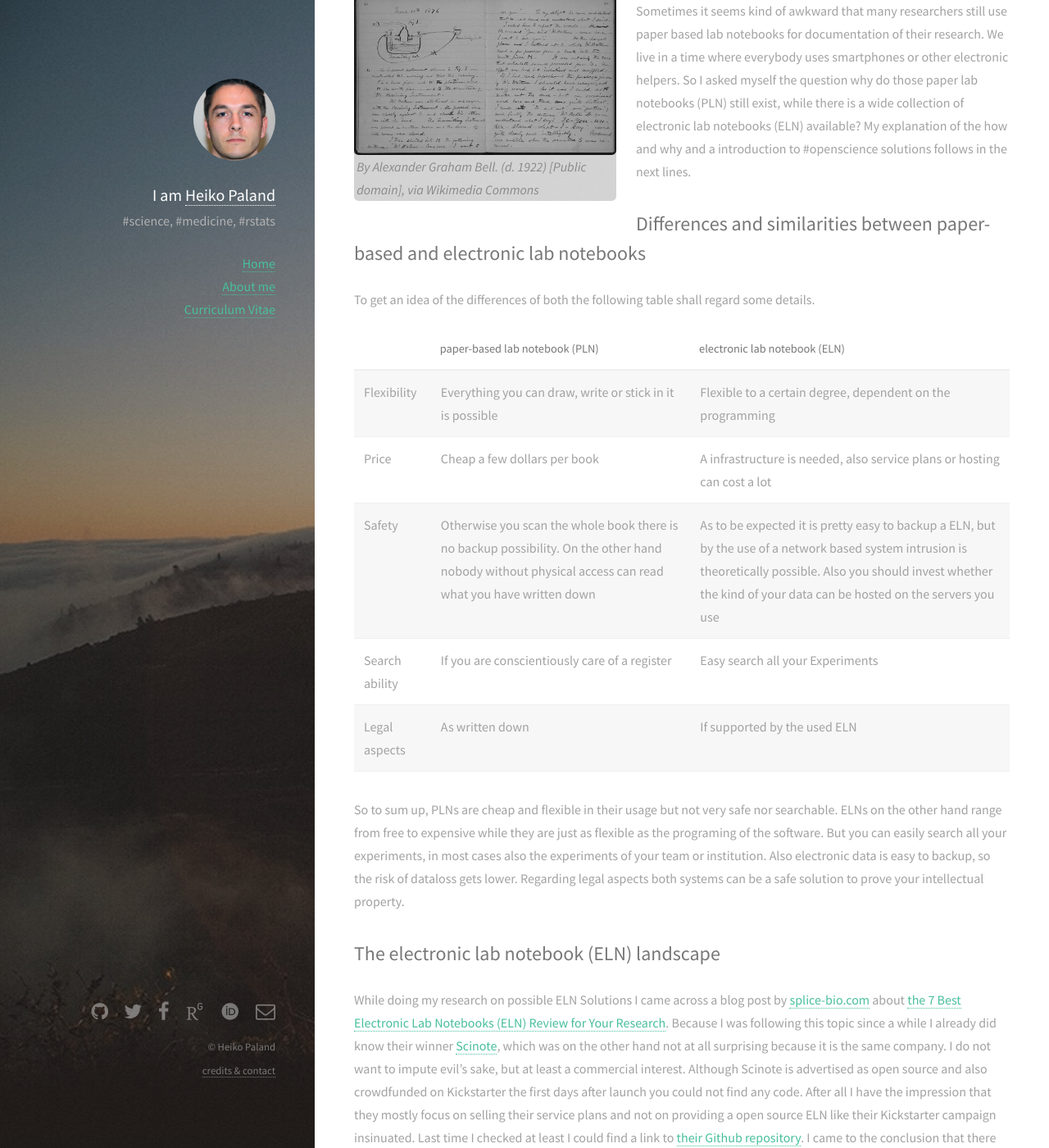
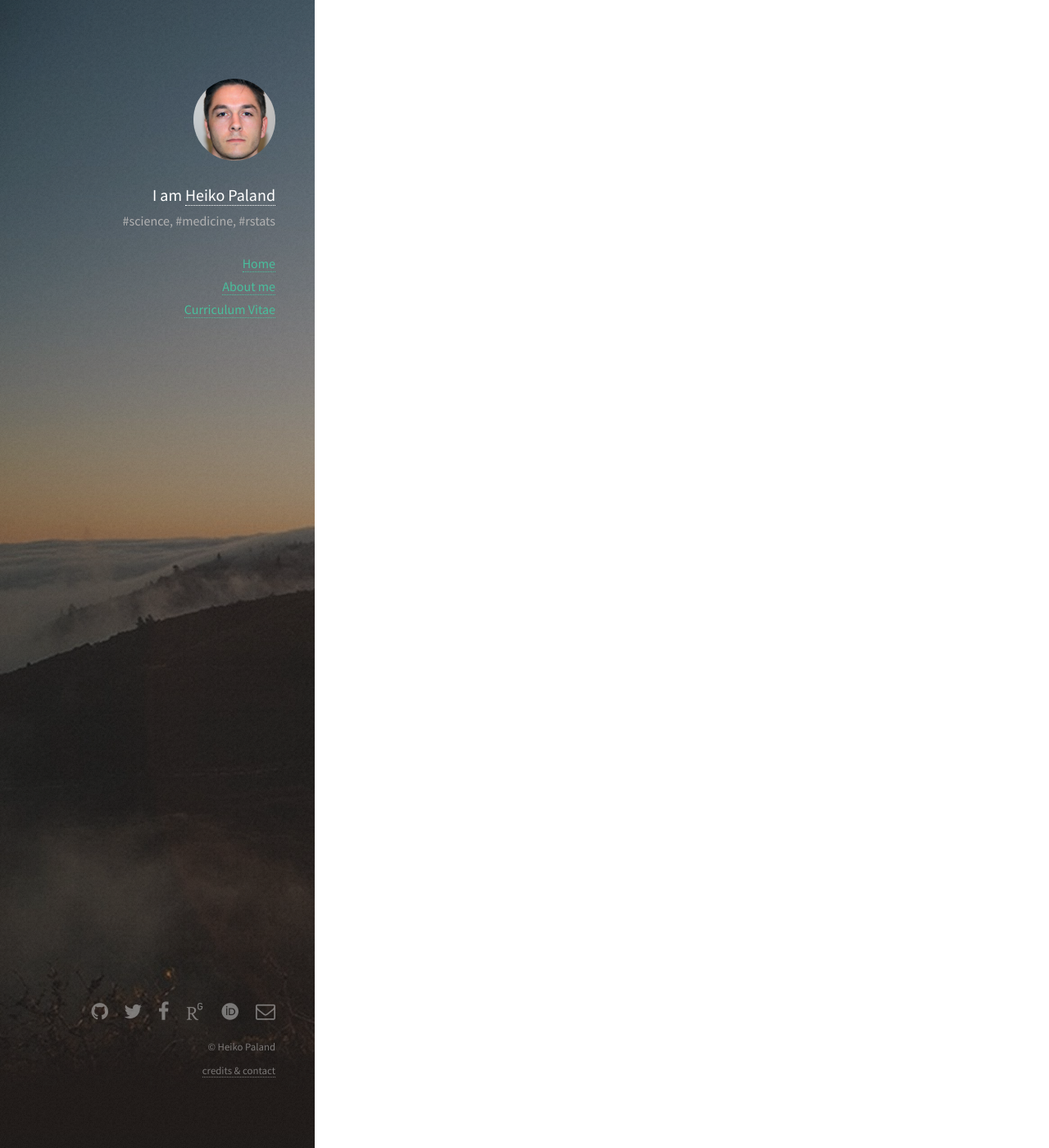
Before and after one commit to old-jekyll-templates/Strata-Jekyll-Theme, a Jekyll site: the page built from testpage.md, in a window 1280 px wide and 1400 px high, scrolled down 339 px. Shown: the whole window at 82% size. Built offline with Jekyll 4.4.1, drawn with Linux system fonts in a browser that asks for light colours; some web fonts are replaced; comment, search, counter and statistics services are not loaded; some of the changed text lies outside the part shown.

Commit message:
testpage

```diff
--- a/testpage.md
+++ b/testpage.md
@@ -5,42 +5,4 @@ permalink: /testpage.html
 exclude_from_nav: true
 noindex: true
 ---
----
-layout: post
-title: Lab notebook culture
-comments: true
-license: cc-by
----
-## Does your lab notebook look like this? Then you should read on!
-
-<span class="image left"><img src="{{ site.url }}/images/fulls/2016-08-09_Bell-Notebook.jpg">*By Alexander Graham Bell. (d. 1922) [Public domain], via Wikimedia Commons*</span>
-
-Sometimes it seems kind of awkward that many researchers still use paper based lab notebooks for documentation of their research. We live in a time where everybody uses smartphones or other electronic helpers. So I asked myself the question why do those paper lab notebooks (PLN) still exist, while there is a wide collection of electronic lab notebooks (ELN) available? My explanation of the how and why and a introduction to #openscience solutions follows in the next lines. <!--more-->
-
-## Differences and similarities between paper-based and electronic lab notebooks
-
-To get an idea of the differences of both the following table shall regard some details.
-
-| | paper-based lab notebook (PLN) | electronic lab notebook (ELN) |
-|-|-----|-----|
-| Flexibility | Everything you can draw, write or stick in it is possible | Flexible to a certain degree, dependent on the programming
-| Price | Cheap a few dollars per book | A infrastructure is needed, also service plans or hosting can cost a lot
-| Safety | Otherwise you scan the whole book there is no backup possibility. On the other hand nobody without physical access can read what you have written down  |  As to be expected it is pretty easy to backup a ELN, but by the use of a network based system intrusion is theoretically possible. Also you should invest whether the kind of your data can be hosted on the servers you use
-| Search ability | If you are conscientiously care of a register | Easy search all your Experiments
-| Legal aspects | As written down | If supported by the used ELN
-
-So to sum up, PLNs are cheap and flexible in their usage but not very safe nor searchable. ELNs on the other hand range from free to expensive while they are just as flexible as the programing of the software. But you can easily search all your experiments, in most cases also the experiments of your team or institution. Also electronic data is easy to backup, so the risk of dataloss gets lower. Regarding legal aspects both systems can be a safe solution to prove your intellectual property.
-
-## The electronic lab notebook (ELN) landscape
-
-While doing my research on possible ELN Solutions I came across a blog post by [splice-bio.com](http://splice-bio.com/) about [the 7 Best Electronic Lab Notebooks (ELN) Review for Your Research](http://splice-bio.com/the-7-best-electronic-lab-notebooks-eln-for-your-research/). Because I was following this topic since a while I already did know their winner [Scinote](http://scinote.net/), which was on the other hand not at all surprising because it is the same company. I do not want to impute evil's sake, but at least a commercial interest. Although Scinote is advertised as open source and also crowdfunded on Kickstarter the first days after launch you could not find any code. After all I have the impression that they mostly focus on selling their service plans and not on providing a open source ELN like their Kickstarter campaign insinuated. Last time I checked at least I could find a link to [their Github repository](https://github.com/biosistemika/scinote-web). I came to the conclusion that there are many competing companies out there who try to sell you their ELN. It seems to be a growing market, which includes that they try to convince you by all necessary means.
-
-But lets have a look back on their blog post. While all of the tested solutions have a free plan none of them seems to be real open source. Gladly I found one other ELN which seems to fulfill all my needs and is open source. Therefore I like to introduce to you [elabFTW](http://www.elabftw.net/). I will show you why I think it is the only real open source solution out there and why I choose it over other ELNs.
-
-## elabFTW
-
-General and license
-
-Quality criteria like above
-
-Outlook and developer
+testpage
```
